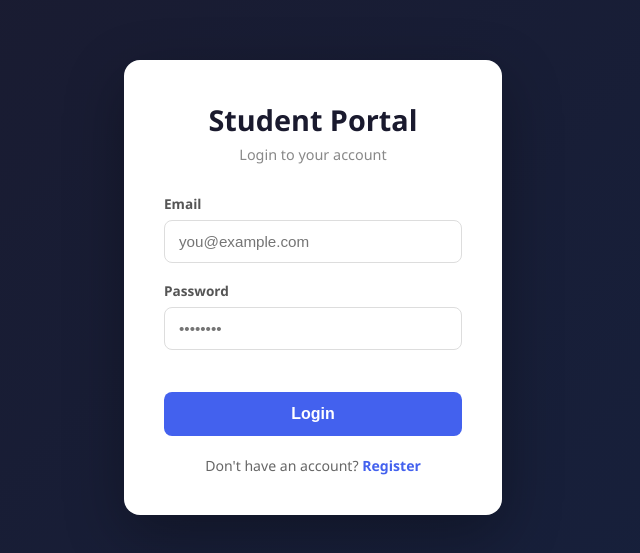
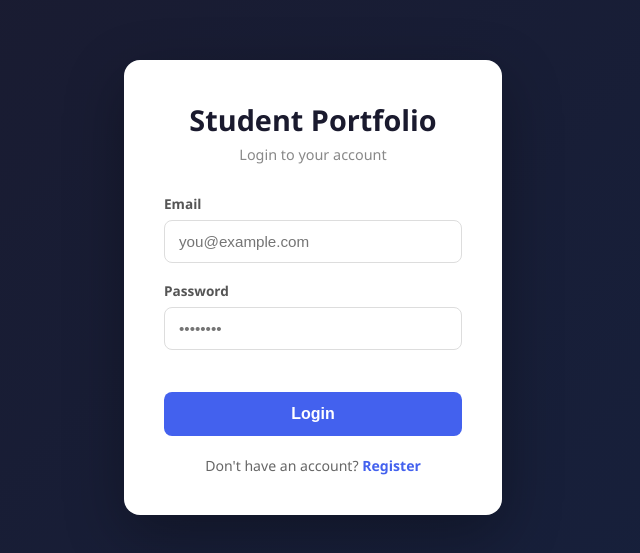
Before and after one commit to Monica317/Student-Portal, a website: page public/index.html in a window 1280 px wide. Shown: the part 113-666 px from the top of the page, without its empty margins (327-967 px from the left). Drawn offline with Linux system fonts and the light colour scheme.

Commit message:
Changed heading

```diff
--- a/public/index.html
+++ b/public/index.html
@@ -9,7 +9,7 @@
 <body>
   <div class="container">
     <div class="card">
-      <h1>Student Portal</h1>
+      <h1>Student Portfolio</h1>
       <p class="subtitle">Login to your account</p>
 
       <div class="input-group">
```
